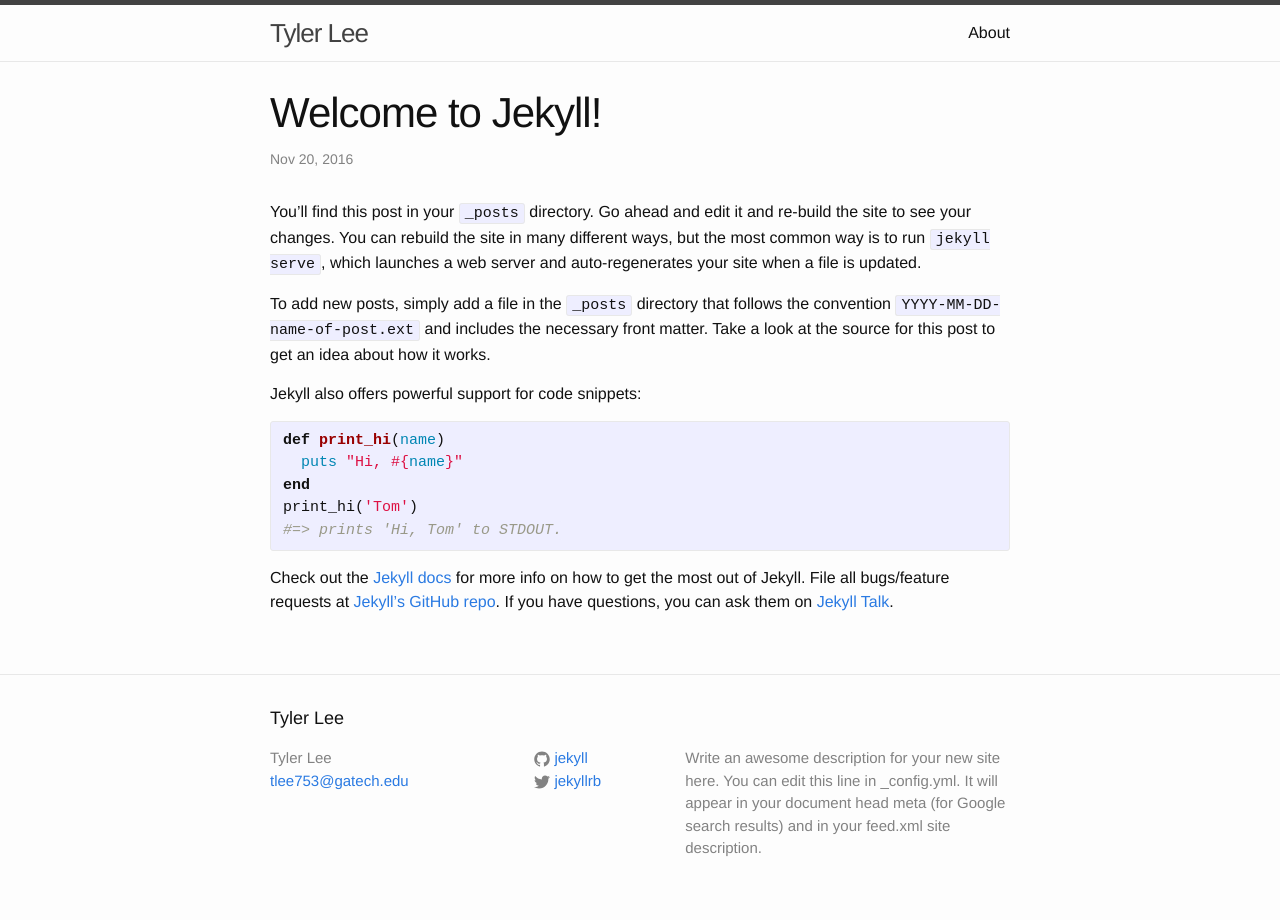
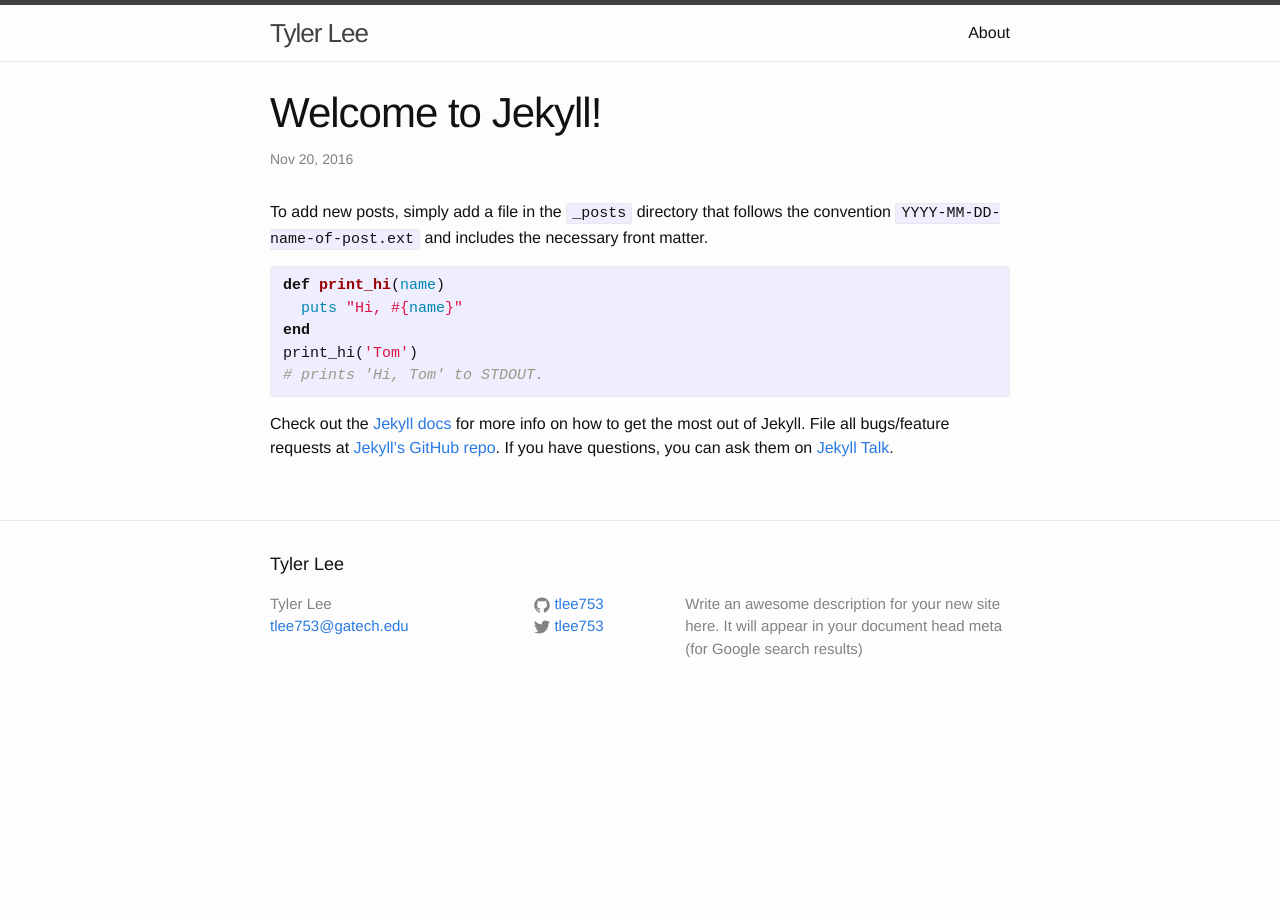
Before and after one commit to tlee753/tylerjlee.me, a Jekyll site: the page built from _posts/2016-11-19-welcome-to-jekyll.md, in a window 1280 px wide. Built offline with Jekyll 4.4.1, drawn with Linux system fonts in a browser that asks for light colours.

Commit message:
modifications

```diff
--- a/_config.yml
+++ b/_config.yml
@@ -1,21 +1,27 @@
-# Welcome to Jekyll!
-#
 # This config file is meant for settings that affect your whole blog, values
 # which you are expected to set up once and rarely need to edit after that.
 # For technical reasons, this file is *NOT* reloaded automatically when you use
 # 'jekyll serve'. If you change this file, please restart the server process.
 
+
+
 # Site settings
 title: Tyler Lee
+description: > # this means to ignore newlines until "baseurl:"
+  Write an awesome description for your new site here.  It will appear in your document head meta (for
+  Google search results)
+
+baseurl: "" # if you want to have a different base url for site
+url: "http://tylerjlee.me" # specify protocol as well
+
+
+
+# User Info
+twitter_username: tlee753
+github_username:  tlee753
 email: tlee753@gatech.edu
-description: > # this means to ignore newlines until "baseurl:"
-  Write an awesome description for your new site here. You can edit this
-  line in _config.yml. It will appear in your document head meta (for
-  Google search results) and in your feed.xml site description.
-baseurl: "" # the subpath of your site, e.g. /blog
-url: "http://yourdomain.com" # the base hostname & protocol for your site
-twitter_username: jekyllrb
-github_username:  jekyll
+
+
 
 # Build settings
 markdown: kramdown
--- a/_layouts/post.html
+++ b/_layouts/post.html
@@ -1,6 +1,7 @@
 ---
 layout: default
 ---
+
 <article class="post" itemscope itemtype="http://schema.org/BlogPosting">
 
   <header class="post-header">
--- a/_posts/2016-11-19-welcome-to-jekyll.markdown
+++ /dev/null
@@ -1,25 +0,0 @@
----
-layout: post
-title:  "Welcome to Jekyll!"
-date:   2016-11-19 20:20:17 -0500
-categories: jekyll update
----
-You’ll find this post in your `_posts` directory. Go ahead and edit it and re-build the site to see your changes. You can rebuild the site in many different ways, but the most common way is to run `jekyll serve`, which launches a web server and auto-regenerates your site when a file is updated.
-
-To add new posts, simply add a file in the `_posts` directory that follows the convention `YYYY-MM-DD-name-of-post.ext` and includes the necessary front matter. Take a look at the source for this post to get an idea about how it works.
-
-Jekyll also offers powerful support for code snippets:
-
-{% highlight ruby %}
-def print_hi(name)
-  puts "Hi, #{name}"
-end
-print_hi('Tom')
-#=> prints 'Hi, Tom' to STDOUT.
-{% endhighlight %}
-
-Check out the [Jekyll docs][jekyll-docs] for more info on how to get the most out of Jekyll. File all bugs/feature requests at [Jekyll’s GitHub repo][jekyll-gh]. If you have questions, you can ask them on [Jekyll Talk][jekyll-talk].
-
-[jekyll-docs]: http://jekyllrb.com/docs/home
-[jekyll-gh]:   https://github.com/jekyll/jekyll
-[jekyll-talk]: https://talk.jekyllrb.com/
--- /dev/null
+++ b/_posts/2016-11-19-welcome-to-jekyll.md
@@ -0,0 +1,22 @@
+---
+layout: post
+title:  "Welcome to Jekyll!"
+date:   2016-11-19 20:20:17 -0500
+categories: jekyll update
+---
+
+To add new posts, simply add a file in the `_posts` directory that follows the convention `YYYY-MM-DD-name-of-post.ext` and includes the necessary front matter.
+
+{% highlight ruby %}
+def print_hi(name)
+  puts "Hi, #{name}"
+end
+print_hi('Tom')
+# prints 'Hi, Tom' to STDOUT.
+{% endhighlight %}
+
+Check out the [Jekyll docs][jekyll-docs] for more info on how to get the most out of Jekyll. File all bugs/feature requests at [Jekyll’s GitHub repo][jekyll-gh]. If you have questions, you can ask them on [Jekyll Talk][jekyll-talk].
+
+[jekyll-docs]: http://jekyllrb.com/docs/home
+[jekyll-gh]:   https://github.com/jekyll/jekyll
+[jekyll-talk]: https://talk.jekyllrb.com/
```
Also changed, not shown: feed.xml (deleted, +0 -30 lines).
